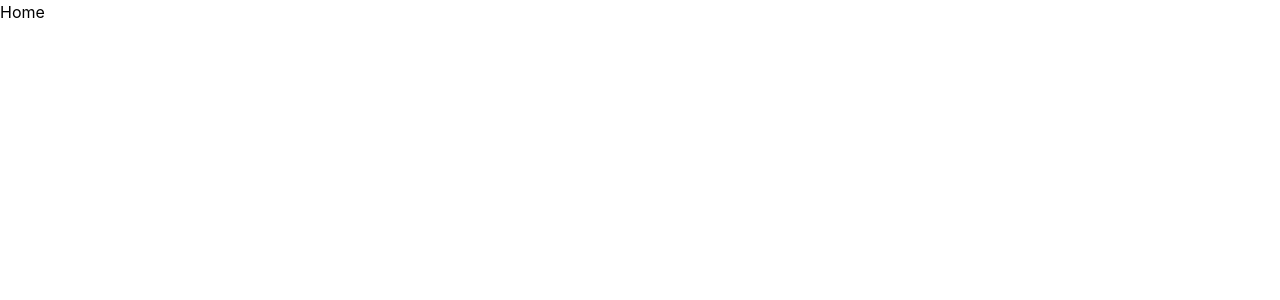
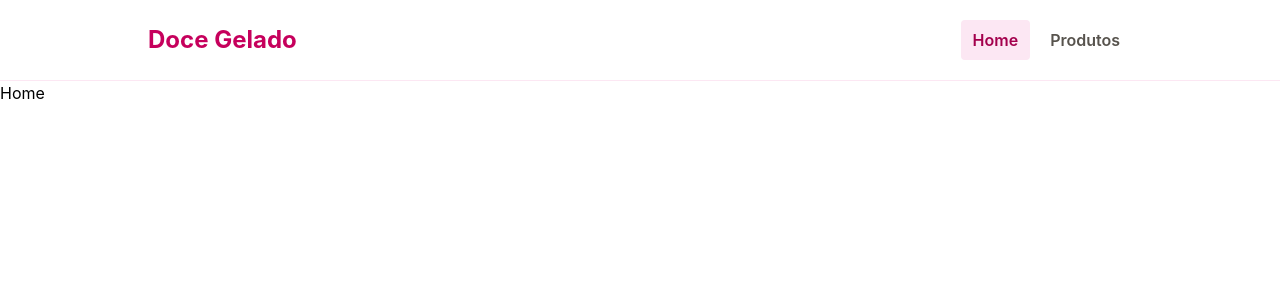
Before and after one commit to Deploy-divas/loja-de-sorvete, a React (Vite) app: page / in a window 1280 px wide. Shown: the top 300 px of the page. Built offline with nearby package versions, Linux system fonts and the light colour scheme.

Commit message:
feat: Header do site; feat: estrutura página produtos

```diff
--- a/src/App.jsx
+++ b/src/App.jsx
@@ -1,14 +1,18 @@
 import { BrowserRouter, Route, Routes } from "react-router-dom";
-import Erro from "./pages/Error";
+import Error from "./pages/Error";
+import Produtos from "./pages/Produtos";
 import Home from "./pages/Home";
+import Header from "./components/Header";
 
 const App = () => {
   return (
     <BrowserRouter>
       <div className="app">
+        <Header />
         <Routes>
           <Route path="/" element={<Home />} />
           <Route path="*" element={<Error />} />
+          <Route path="/produtos" element={<Produtos />} />
         </Routes>
       </div>
     </BrowserRouter>
--- /dev/null
+++ b/src/components/Header.jsx
@@ -0,0 +1,30 @@
+import { NavLink } from "react-router-dom";
+
+export default function Navbar() {
+  // NavLink identifica a página atual e destaca o link correspondente.
+  const estiloLink = ({ isActive }) =>
+    `rounded px-3 py-2 font-semibold transition-colors ${
+      isActive ? "bg-pink-100 text-pink-800" : "text-stone-600 hover:bg-pink-50"
+    }`;
+
+  return (
+    <header className="border-b border-pink-100 bg-white">
+      <nav
+        aria-label="Menu principal"
+        className="mx-auto flex max-w-5xl flex-wrap items-center justify-between gap-4 px-5 py-5"
+      >
+        <NavLink to="/" className="text-2xl font-bold text-pink-700">
+          Doce Gelado
+        </NavLink>
+        <div className="flex gap-2">
+          <NavLink to="/" end className={estiloLink}>
+            Home
+          </NavLink>
+          <NavLink to="/produtos" className={estiloLink}>
+            Produtos
+          </NavLink>
+        </div>
+      </nav>
+    </header>
+  );
+}
--- /dev/null
+++ b/src/pages/Produtos.jsx
@@ -0,0 +1,11 @@
+import React from "react";
+
+const Produtos = () => {
+  return (
+    <div>
+      <p>Estrutura para a página de produtos</p>
+    </div>
+  );
+};
+
+export default Produtos;
```
